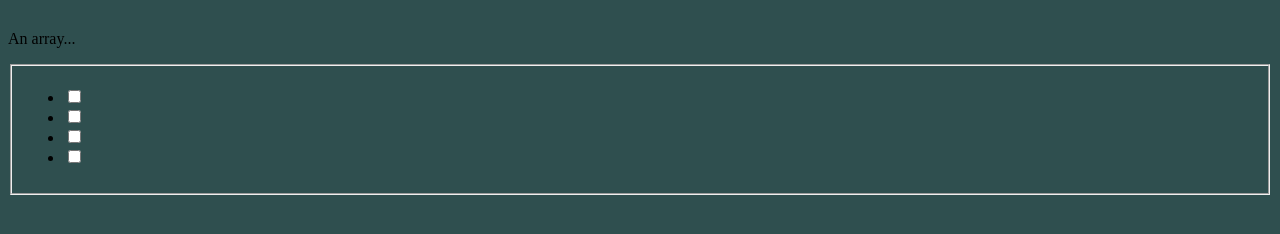
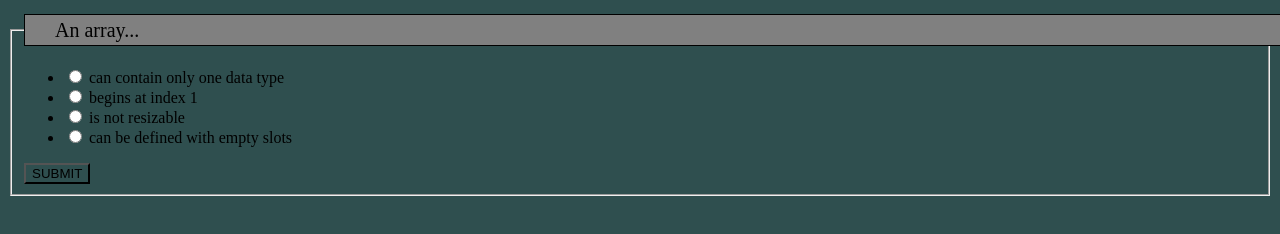
Before and after one commit to cassiegidd/timed_coding_quiz, a plain HTML site: page index.html in a window 1280 px wide. Both pictures are taken after a click on the button "START QUIZ". Shown: the part 154-388 px from the top of the page. Drawn offline with Linux system fonts and the light colour scheme; a web font is replaced by a local one.

Commit message:
restructured HTML to include hidden attributes and radio-checked boxes

```diff
--- a/assets/script.js
+++ b/assets/script.js
@@ -1,11 +1,19 @@
 var startBtn = document.querySelector("#start-button");
 var timer = document.querySelector("#count-down");
 var timeLeft = 60; //do i need this in the global and do i need to pass this value in the global variable?
-var questions = document.querySelector(".questions")
-
-
+var fieldset1 = document.querySelector("#fieldset1");
+var questions = document.querySelector(".questions");
+var labelOne = document.querySelector("#option-one");
+var labelTwo = document.querySelector("#option-two");
+var labelThree = document.querySelector("#option-three");
+var labelFour = document.querySelector("#option-four");
+const questionOptions = {
+    question1: "An array...",
+    question2: "Which data type returns a true/false value?"
+}
 
 startBtn.addEventListener("click", function () {
+    fieldset1.removeAttribute("hidden");
     var timerInterval = setInterval(function() {
         timeLeft--;
         timer.textContent = timeLeft;
@@ -15,12 +23,3 @@ startBtn.addEventListener("click", function () {
     }, 1000);
     startBtn.style.visibility = "hidden";
 })
-
-const questionOptions = {
-    question1: "An array...",
-    question2: "Which data type returns a true/false value?"
-}
-
-startBtn.addEventListener("click", function () {
-    questions.textContent = questionOptions.question1;
-})
--- a/assets/style.css
+++ b/assets/style.css
@@ -23,3 +23,12 @@ h1 {
     font-size: 30px;
     padding-left: 15px;
 }
+.questions {
+    background-color: gray;
+    width: 100%;
+    height: 30px;
+    border: solid black 1px;
+    line-height: 30px;
+    padding-left: 30px;
+    font-size: 20px;
+}
--- a/index.html
+++ b/index.html
@@ -21,27 +21,30 @@
             </div>
         </div>
         <div class="quiz-content">
-            <p class="questions"></p>
-            <fieldset>
+            <form>
+                <fieldset hidden id="fieldset1">
+                    <legend class="questions">An array...</legend>
                     <ul class="answer-options">
                         <li>
-                        <input type="checkbox" id="option-one" value="">
-                        <label for="option-one"></label>
+                            <input name="answer1" type="radio" id="q1a1">
+                            <label for="option-one" id="option-one">can contain only one data type</label>
                         </li>
                         <li>
-                        <input type="checkbox" id="option-two" value="">
-                        <label for="option-two"></label>
+                            <input name="answer1" type="radio" id="q1a2">
+                            <label for="option-two" id="option-two">begins at index 1</label>
                         </li>
                         <li>
-                        <input type="checkbox" id="option-three" value="">
-                        <label for="option-three"></label>
+                            <input name="answer1" type="radio" id="q1a3">
+                            <label for="option-three" id="option-three">is not resizable</label>
                         </li>
                         <li>
-                        <input type="checkbox" id="option-four" value="">
-                        <label for="option-four"></label>
+                            <input name="answer1" type="radio" name="option-four" value="correct" id="q1a4">
+                            <label for="option-four" id="option-four">can be defined with empty slots</label>
                         </li>
                     </ul>
+                    <button class="submit-button" id="submit-button-one">SUBMIT</button>
                 </fieldset>
+            </form>
         </div>
     </main>
 
```
Lines whose indentation alone changed are shown as unchanged.
